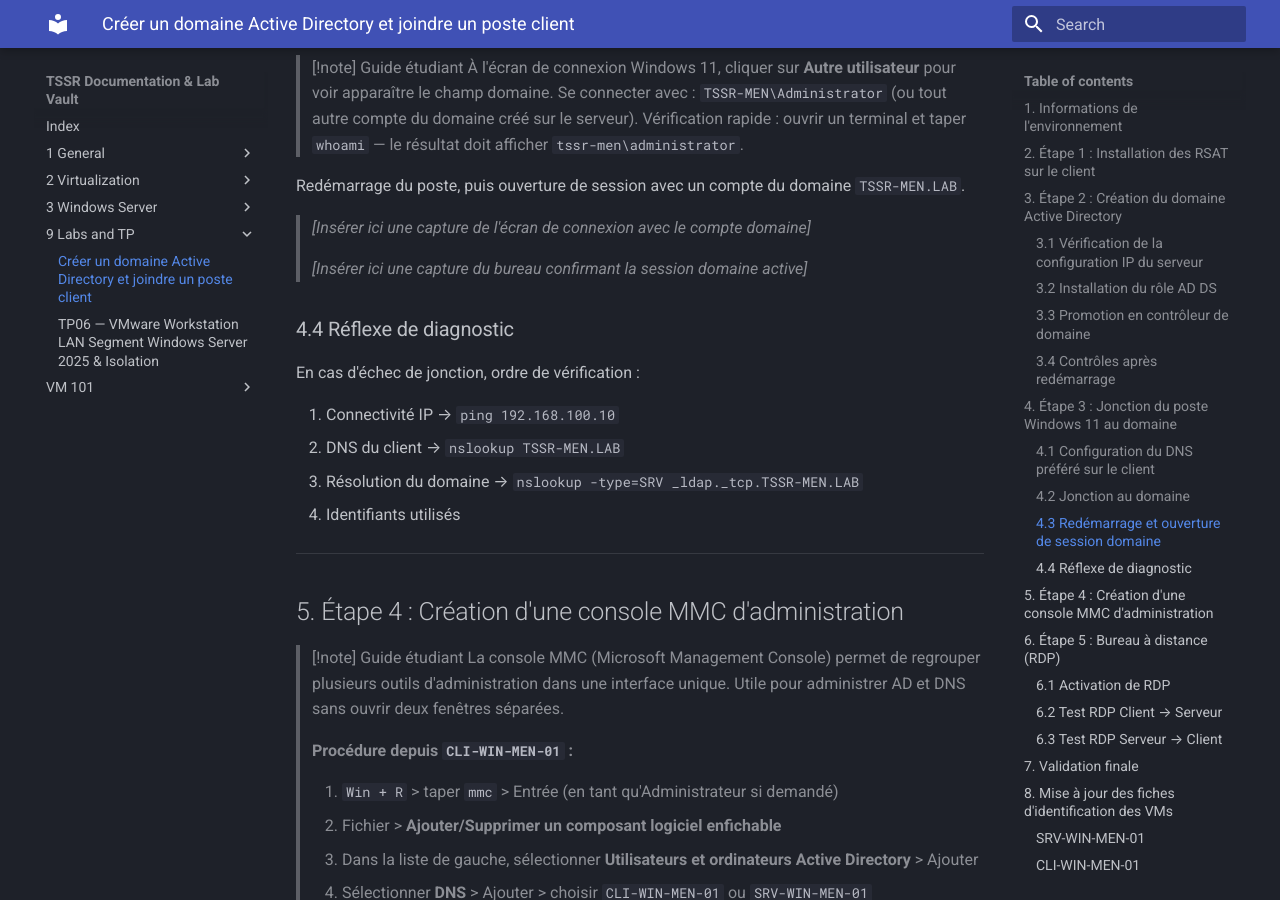
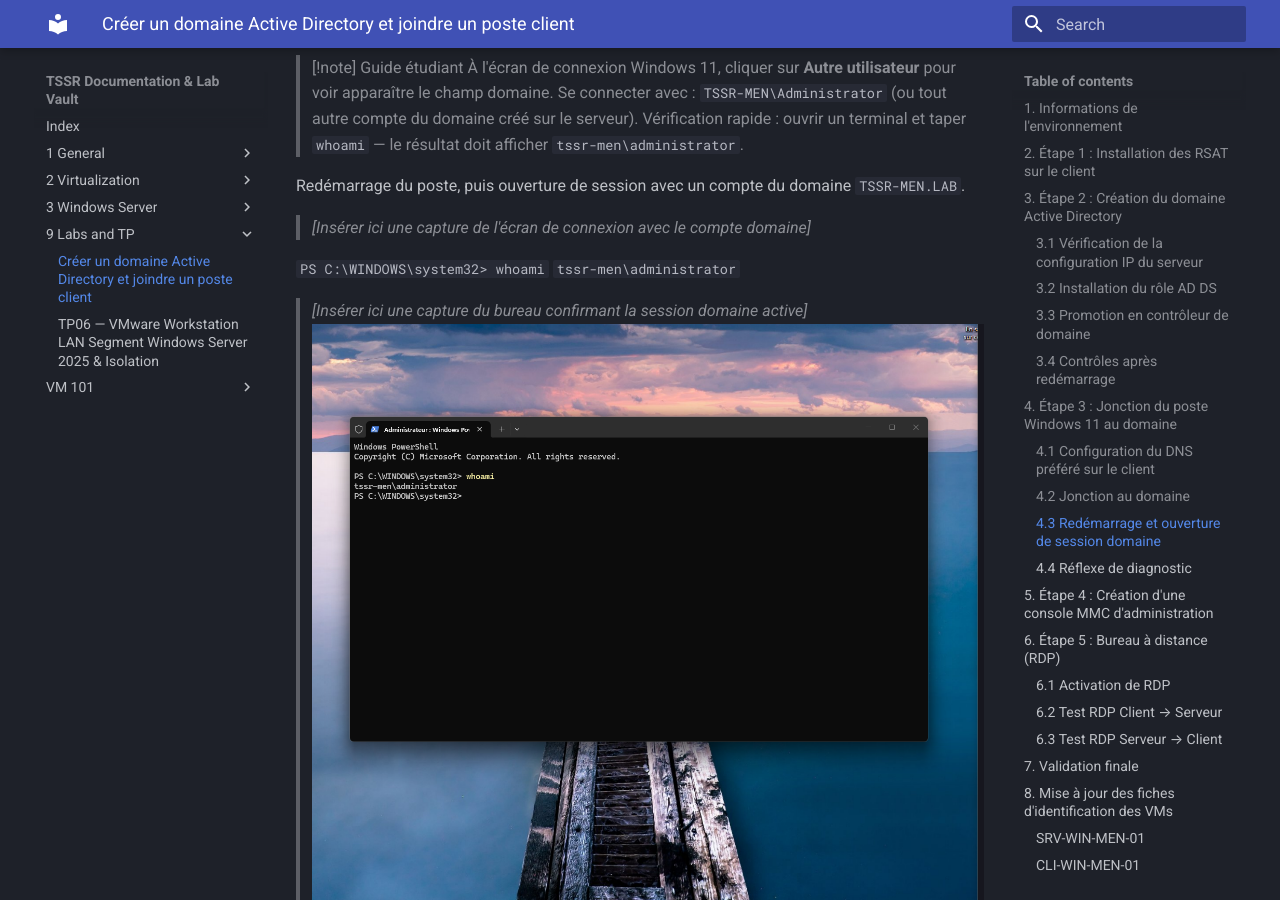
Before and after one commit to Natalshadow/TSSR_Doc, an MkDocs documentation site: the page built from docs/9-Labs and TP/Créer un domaine Active Directory et joindre un poste client.md, in a window 1280 px wide and 900 px high, scrolled down 11776 px. Built offline with MkDocs 1.6.1 and Material for MkDocs 9.7.7, drawn with Linux system fonts in a browser that asks for light colours.

Commit message:
vault backup: 2026-10-05 15:32:27

```diff
--- a/docs/9-Labs and TP/Créer un domaine Active Directory et joindre un poste client.md
+++ b/docs/9-Labs and TP/Créer un domaine Active Directory et joindre un poste client.md
@@ -235,8 +235,13 @@ Jonction au domaine `TSSR-MEN.LAB` avec un compte autorisé.
 Redémarrage du poste, puis ouverture de session avec un compte du domaine `TSSR-MEN.LAB`.
 
 > _[Insérer ici une capture de l'écran de connexion avec le compte domaine]_
+>
 
-> _[Insérer ici une capture du bureau confirmant la session domaine active]_
+`PS C:\WINDOWS\system32> whoami`
+`tssr-men\administrator`
+
+
+> _[Insérer ici une capture du bureau confirmant la session domaine active]![](attachments/Pasted%20image%2020261005153210.png)_
 
 ### 4.4 Réflexe de diagnostic
 
```
Also changed, not shown: docs/.obsidian/workspace.json, docs/9-Labs and TP/attachments/Pasted image 20261005153210.png (added).
